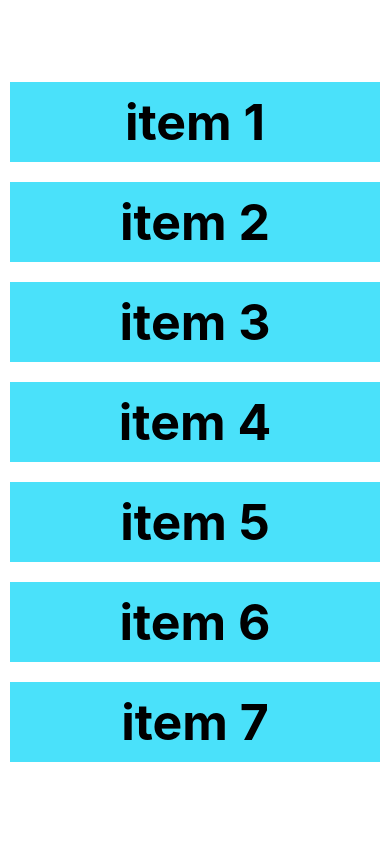
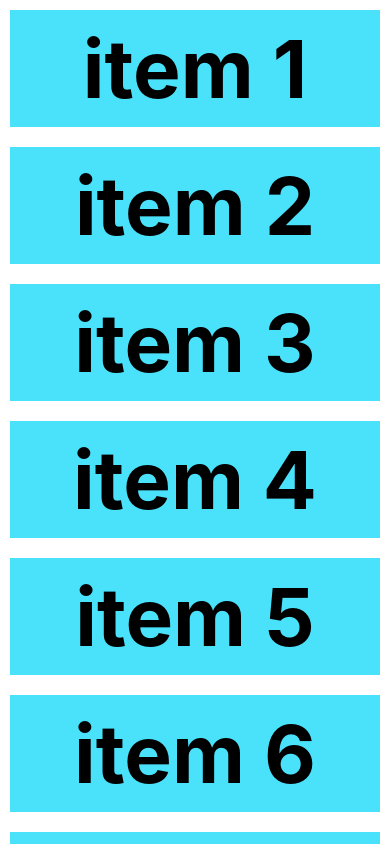
Before and after one commit to AyedNejmeddine/react-native-basics, a React Native app: screen / in a window 390 px wide. Built offline with nearby package versions, Linux system fonts and the light colour scheme.

Commit message:
add ScrollView to mapping items

```diff
--- a/App.js
+++ b/App.js
@@ -1,5 +1,5 @@
 import React, {useState} from 'react';
-import {View, Text, StyleSheet} from 'react-native';
+import {View, Text, StyleSheet, ScrollView} from 'react-native';
 
 const App = () => {
   const [items, setItems] = useState([
@@ -14,6 +14,7 @@
 
   return (
     <View style={styles.body}>
+      <ScrollView>
         {items.map(object => {
           return (
             <View style={styles.item} key={object.key}>
@@ -21,6 +22,7 @@
             </View>
           );
         })}
+      </ScrollView>
     </View>
   );
 };
@@ -34,7 +36,7 @@
     justifyContent: 'center',
   },
   text: {
-    fontSize: 50,
+    fontSize: 80,
     margin: 10,
     color: '#000000',
     fontWeight: 'bold',
```
Lines whose indentation alone changed are shown as unchanged.
